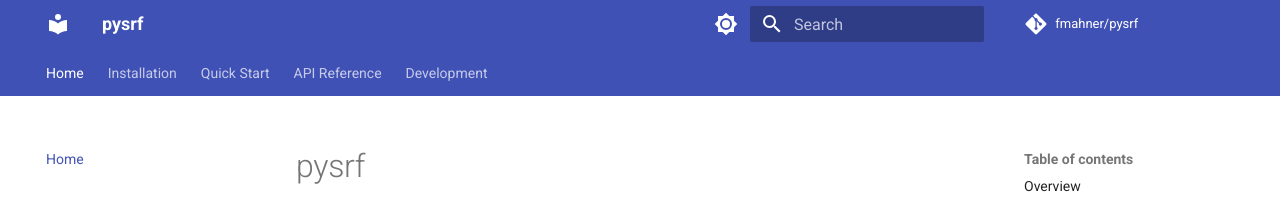
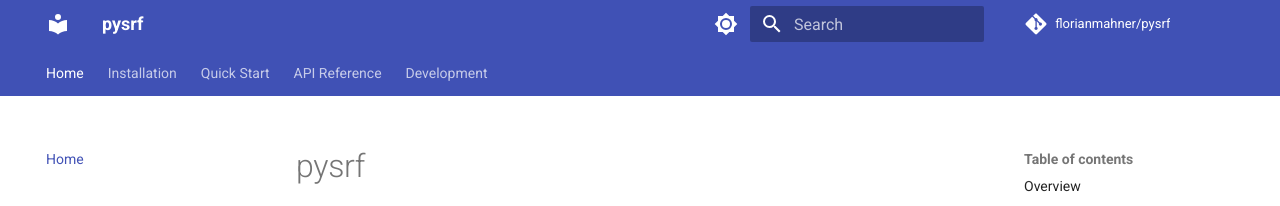
Before and after one commit to florianmahner/pysrf, an MkDocs documentation site: the page built from docs/index.md, in a window 1280 px wide. Shown: the top 206 px of the page. Built offline with MkDocs 1.6.1 and Material for MkDocs 9.7.7, drawn with Linux system fonts in a browser that asks for light colours; comment, search, counter and statistics services are not loaded.

Commit message:
Fix GitHub Pages URL for project site

```diff
--- a/mkdocs.yml
+++ b/mkdocs.yml
@@ -1,9 +1,9 @@
 site_name: pysrf
 site_description: Symmetric Representation Factorization for matrix completion and rank estimation
 site_author: Florian Mahner
-site_url: https://fmahner.github.io/pysrf
-repo_url: https://github.com/fmahner/pysrf
-repo_name: fmahner/pysrf
+site_url: https://florianmahner.github.io/pysrf/
+repo_url: https://github.com/florianmahner/pysrf
+repo_name: florianmahner/pysrf
 
 theme:
   name: material
```
